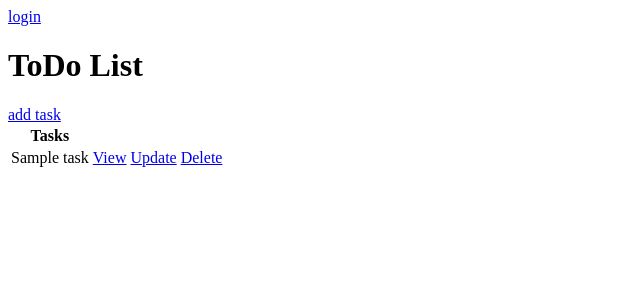
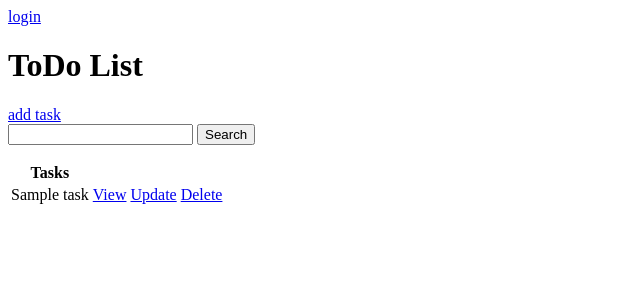
Before and after one commit to nazaralievas/todo_list, a Django app: template base/templates/base/task_list.html in a window 1280 px wide. Shown: the top 300 px of the page, without its empty margins (0-640 px from the left). Run offline with Django 3.2, Linux system fonts and the light colour scheme; the template is opened without the code that fills it: most values are stand-ins (such as "Sample title", 1, 10 or a date in 2020).

Commit message:
search bar added

```diff
--- a/base/templates/base/task_list.html
+++ b/base/templates/base/task_list.html
@@ -5,9 +5,13 @@
     <a href="{% url 'login' %}">login</a>
 {% endif %}
 
-
 <h1>ToDo List</h1>
 <a href="{% url 'task-create' %}">add task</a>
+
+<form method="GET">
+    <input type="text" name="search-area" value="{{search_input}}">
+    <input type="submit" value="Search">
+</form>
 
 <table>
     <tr>
```
Also changed, not shown: base/views.py (+7 -0 lines).
